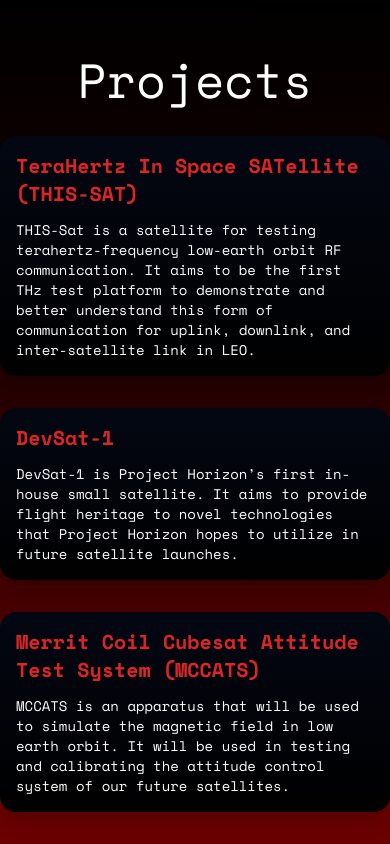
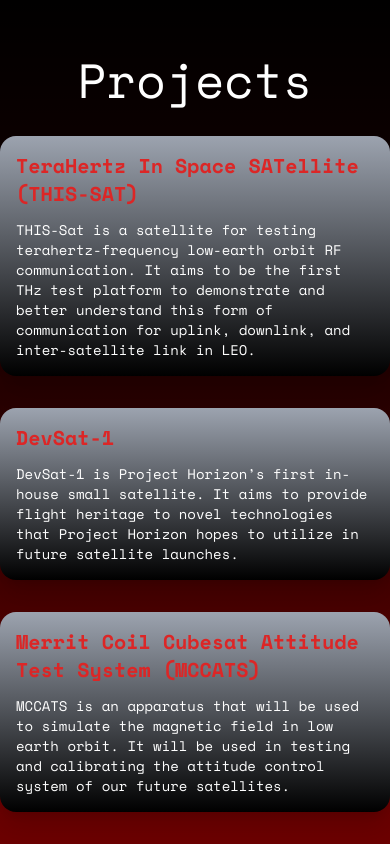
Before and after one commit to NU-Horizonsat/cubesite-v2, a Next.js app: page / in a window 390 px wide. Shown: the part 1060-1904 px from the top of the page. Built offline with nearby package versions, Linux system fonts and the light colour scheme.

Commit message:
changes cuz brian is annoying

```diff
--- a/src/components/tile_projects.tsx
+++ b/src/components/tile_projects.tsx
@@ -31,13 +31,13 @@ function TileProject({ name, description, id, long_desc, image, credits }: TileP
   return (
     <div>
       {/* @ts-ignore */}
-      <div className={`card ${isMobile ? 'card-compact' : 'card-side'} hover:cursor-pointer text-white hover:bg-gray-300 bg-gradient-to-t from-black to-gray-950 shadow-xl hover:to-black ${isMobile ? 'max-w-screen-sm' : 'max-w-screen-md'}`} onClick={() => document.getElementById(id)!.showModal()}>
+      <div className={`card ${isMobile ? 'card-compact' : 'card-side'} hover:cursor-pointer text-white bg-gradient-to-t from-black to-gray-400 shadow-xl hover:to-black ${isMobile ? 'max-w-screen-sm' : 'max-w-screen-md'}`} onClick={() => document.getElementById(id)!.showModal()}>
         <div className="card-body max-w-screen-sm">
           <h2 className="card-title text-red-600 ">{name}</h2>
           <p>{description}</p>
         </div>
       </div>
-      <dialog id={id} className="modal-bottom sm:modal-middle text-white modal-backdrop">
+      <dialog id={id} className="modal-bottom sm:modal-middle text-white">
         <div className="modal-box  bg-gradient-to-t from-black to-gray-950 w-2/3 max-w-6xl">
           <h3 className="font-bold text-lg">{name}</h3>
           <div className="flex flex-col space-y-2">
@@ -49,7 +49,7 @@ function TileProject({ name, description, id, long_desc, image, credits }: TileP
           </div>
           <p className="py-4">{long_desc}</p>
           <div className="modal-action">
-            <form method="dialog">
+            <form method="dialog" className='modal-backdrop'>
               <button className="btn btn-sm btn-circle btn-ghost absolute right-2 top-2">✕</button>
             </form>
           </div>
```
